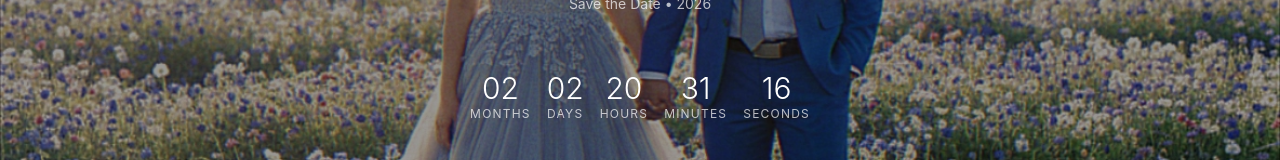
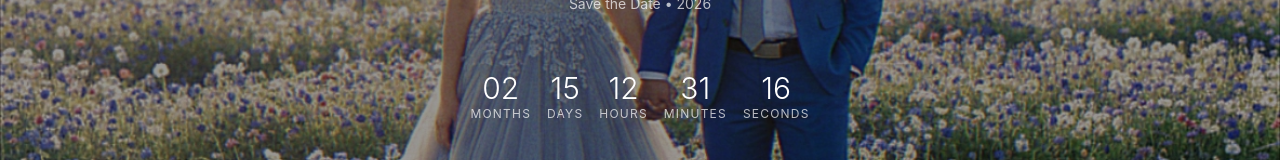
Before and after one commit to mikelojeda25/francheska-wedding-RSVP, a React (Vite) app: page / in a window 1280 px wide. Shown: the part 402-562 px from the top of the page. Built offline with nearby package versions, Linux system fonts and the light colour scheme.

Commit message:
feat: added timer

```diff
--- a/src/components/Countdown.tsx
+++ b/src/components/Countdown.tsx
@@ -1,44 +1,44 @@
-import { useEffect, useState } from "react";
+import { useEffect, useState } from "react"
+
+// ── Change these values as needed ──
+const WEDDING_DATE = "2026-07-25T16:00:00"
+// ───────────────────────────────────
 
 export default function Countdown() {
-  const targetDate = new Date("2026-07-12T00:00:00"); // adjust year if needed
-
-  const [timeLeft, setTimeLeft] = useState(getTimeRemaining());
+  const [timeLeft, setTimeLeft] = useState(getTimeRemaining())
 
   function getTimeRemaining() {
-    const now = new Date();
-    const diff = targetDate - now;
+    const now = new Date()
+    const target = new Date(WEDDING_DATE)
+    const diff = target.getTime() - now.getTime()
 
-    if (diff <= 0) {
-      return {
-        months: 0,
-        days: 0,
-        hours: 0,
-        minutes: 0,
-        seconds: 0,
-      };
-    }
+    if (diff <= 0) return { months: 0, days: 0, hours: 0, minutes: 0, seconds: 0 }
 
-    const seconds = Math.floor(diff / 1000) % 60;
-    const minutes = Math.floor(diff / (1000 * 60)) % 60;
-    const hours = Math.floor(diff / (1000 * 60 * 60)) % 24;
-    const days = Math.floor(diff / (1000 * 60 * 60 * 24));
+    const seconds = Math.floor((diff / 1000) % 60)
+    const minutes = Math.floor((diff / 1000 / 60) % 60)
+    const hours = Math.floor((diff / 1000 / 60 / 60) % 24)
 
-    // months approximation (not perfectly accurate calendar-wise)
-    const months = Math.floor(days / 30);
+    let months =
+      (target.getFullYear() - now.getFullYear()) * 12 +
+      (target.getMonth() - now.getMonth())
 
-    return { months, days: days % 30, hours, minutes, seconds };
+    const temp = new Date(now.getFullYear(), now.getMonth() + months, now.getDate())
+    if (temp > target) months--
+
+    const base = new Date(now.getFullYear(), now.getMonth() + months, now.getDate())
+    const days = Math.floor((target.getTime() - base.getTime()) / (1000 * 60 * 60 * 24))
+
+    return { months, days, hours, minutes, seconds }
   }
 
   useEffect(() => {
     const interval = setInterval(() => {
-      setTimeLeft(getTimeRemaining());
-    }, 1000);
+      setTimeLeft(getTimeRemaining())
+    }, 1000)
+    return () => clearInterval(interval)
+  }, [])
 
-    return () => clearInterval(interval);
-  }, []);
-
-  const pad = (num) => String(num).padStart(2, "0");
+  const pad = (num: number) => String(num).padStart(2, "0")
 
   return (
     <div className="flex gap-4 text-white text-center mt-6">
@@ -48,16 +48,14 @@ export default function Countdown() {
       <TimeBox label="Minutes" value={pad(timeLeft.minutes)} />
       <TimeBox label="Seconds" value={pad(timeLeft.seconds)} />
     </div>
-  );
+  )
 }
 
-function TimeBox({ label, value }) {
+function TimeBox({ label, value }: { label: string; value: string }) {
   return (
     <div className="flex flex-col items-center">
       <div className="text-3xl font-light">{value}</div>
-      <div className="text-xs uppercase tracking-widest opacity-70">
-        {label}
-      </div>
+      <div className="text-xs uppercase tracking-widest opacity-70">{label}</div>
     </div>
-  );
+  )
 }
```
